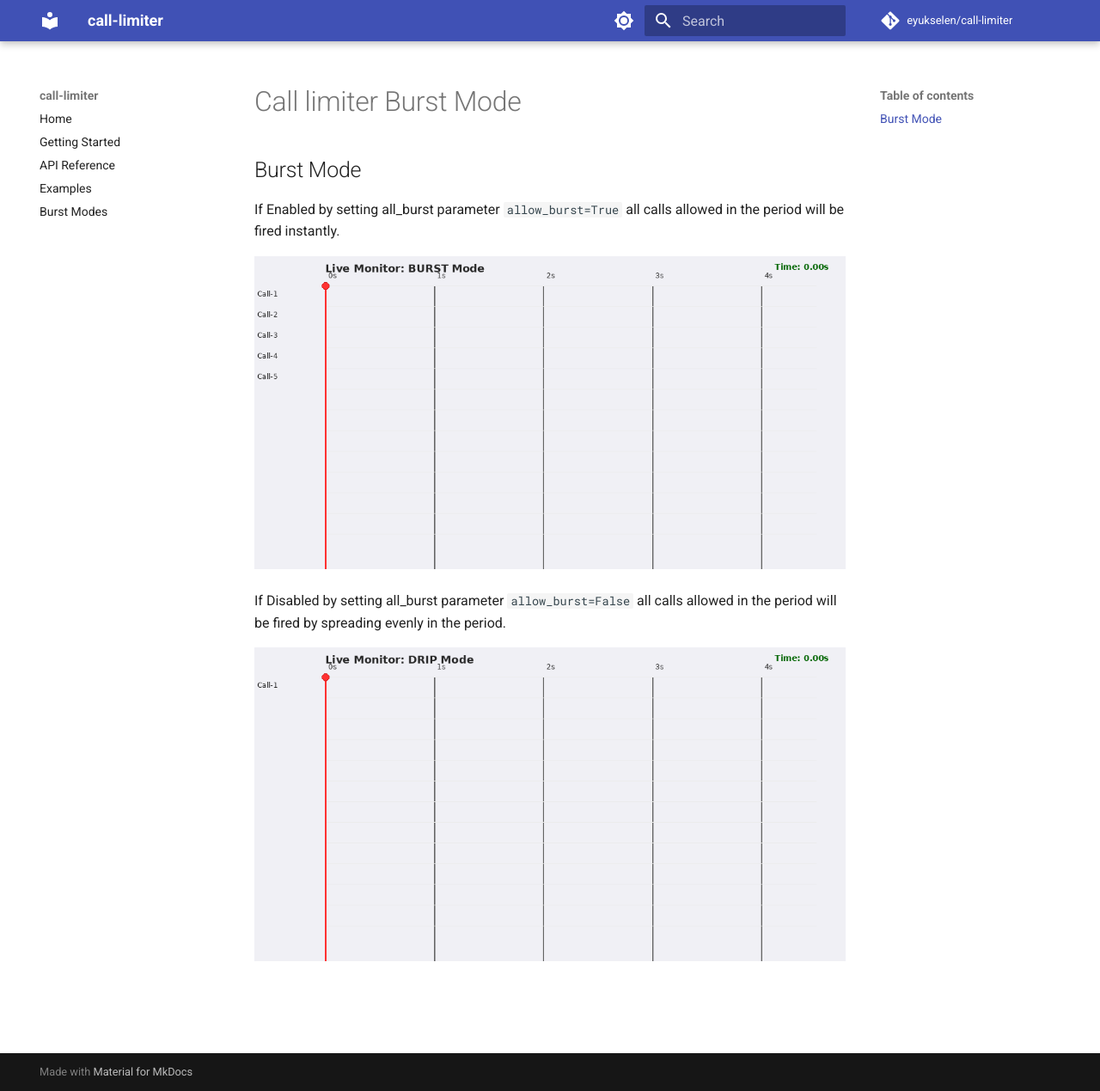
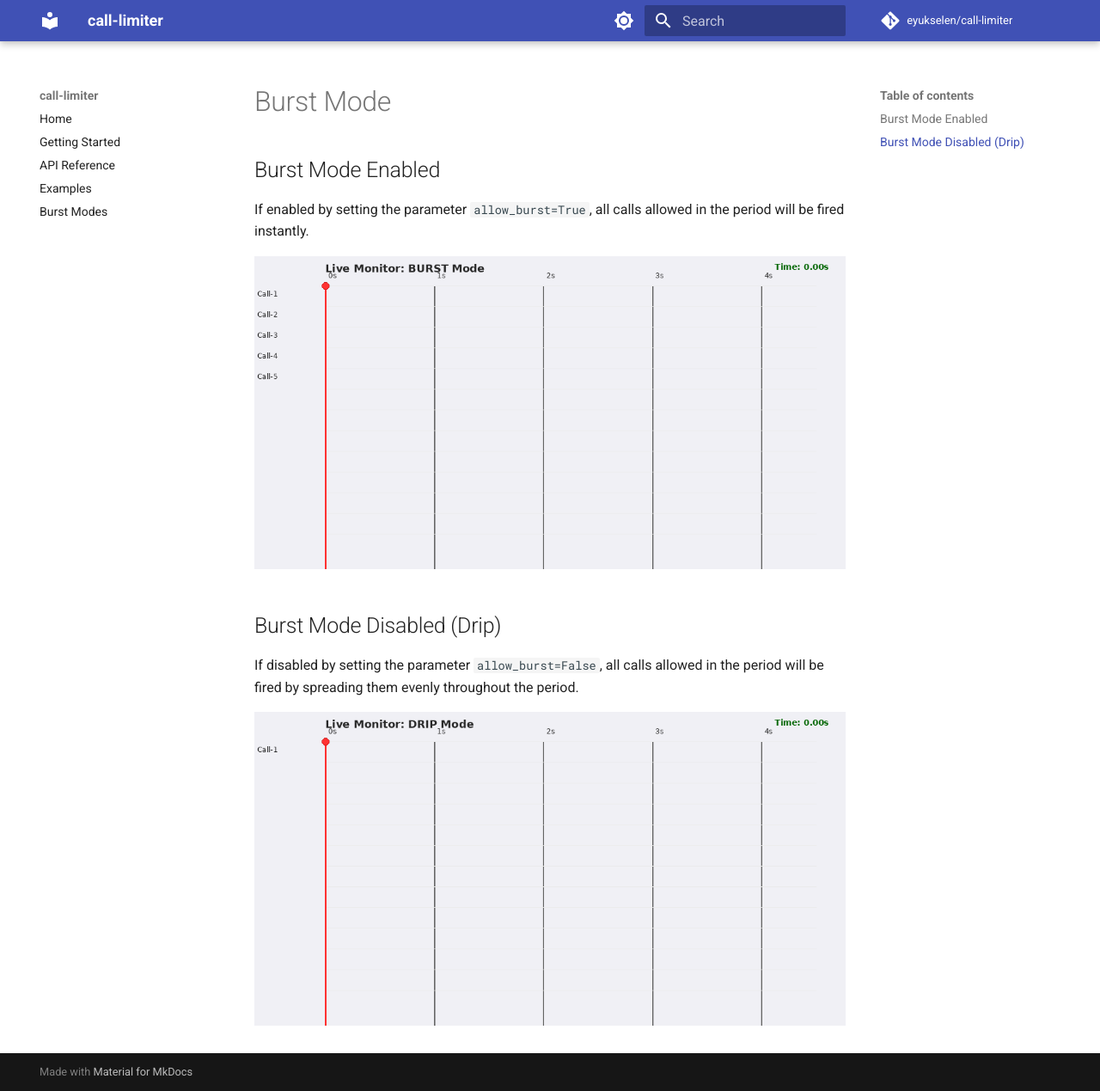
Before and after one commit to eyukselen/call-limiter, an MkDocs documentation site: the page built from docs/burst_mode.md, in a window 1280 px wide and 1269 px high. Shown: the whole window at 86% size. Built offline with MkDocs 1.6.1 and Material for MkDocs 9.7.7, drawn with Linux system fonts in a browser that asks for light colours; comment, search, counter and statistics services are not loaded.

Commit message:
added documentation for burstmode

```diff
--- a/docs/burst_mode.md
+++ b/docs/burst_mode.md
@@ -1,13 +1,11 @@
-# Call limiter Burst Mode
+# Burst Mode
 
-## Burst Mode
-If Enabled by setting all_burst parameter `allow_burst=True` all calls allowed in the period will be
-fired instantly.
+## Burst Mode Enabled
+If enabled by setting the parameter `allow_burst=True`, all calls allowed in the period will be fired instantly.
 
 ![Burst](assets/call-limiter-burst.gif)
 
-
-If Disabled by setting all_burst parameter `allow_burst=False` all calls allowed in the period will be
-fired by spreading evenly in the period.
+## Burst Mode Disabled (Drip)
+If disabled by setting the parameter `allow_burst=False`, all calls allowed in the period will be fired by spreading them evenly throughout the period.
 
 ![Drip](assets/call-limiter-drip.gif)
```
